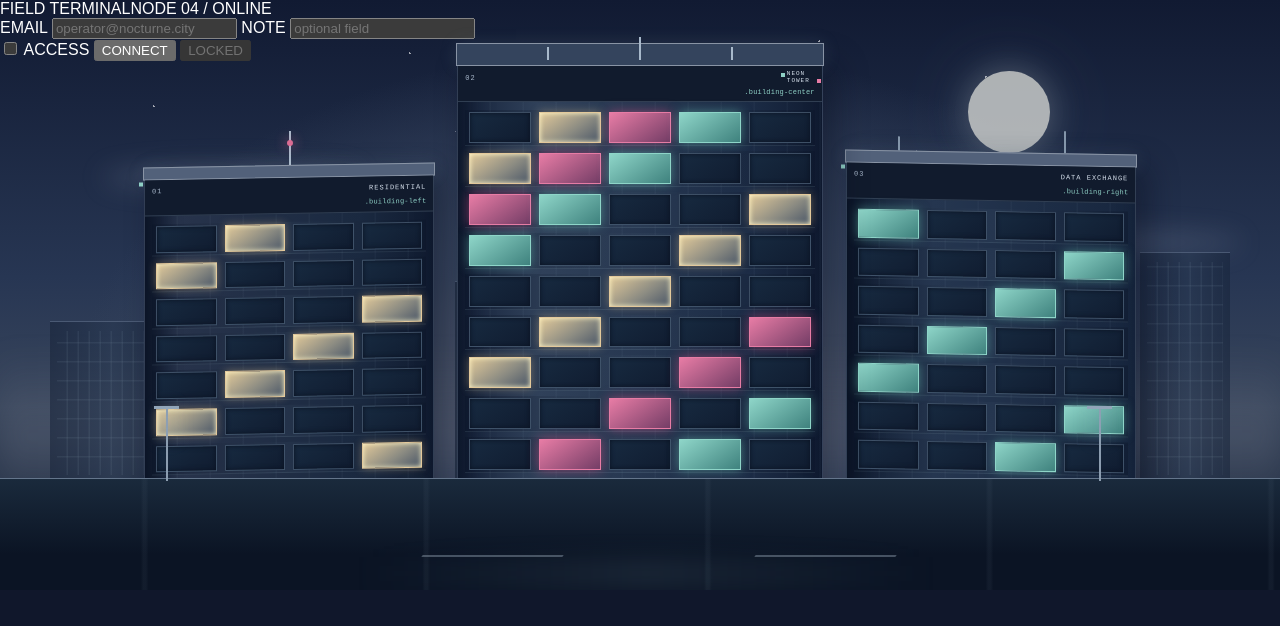
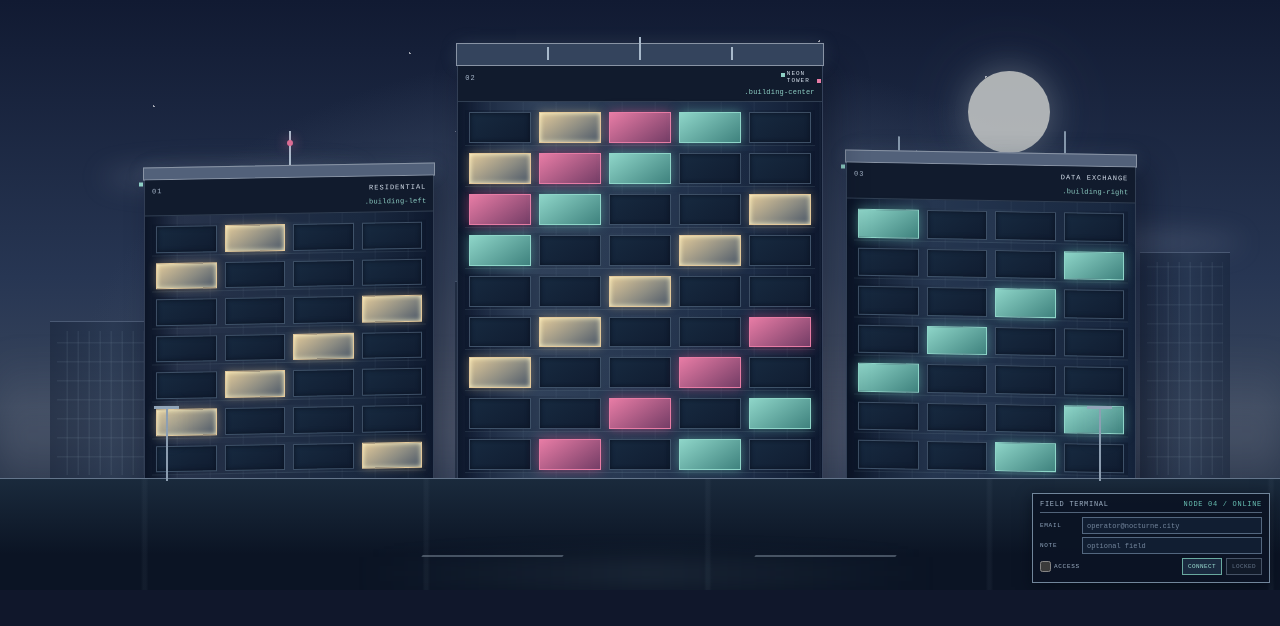
Before and after one commit to RinaFir/City, a plain HTML site: page scenes/city/index.html in a window 1280 px wide. Drawn offline with Linux system fonts and the light colour scheme.

Commit message:
Style interactive city control terminal

```diff
--- a/scenes/city/city.css
+++ b/scenes/city/city.css
@@ -63,3 +63,24 @@ body{overflow:hidden}
 .building-center .building-sign b::after{content:"";position:absolute;right:-6px;bottom:2px;width:4px;height:4px;background:#e77ca5}
 .selector-label{display:block;flex-basis:100%;font:7px/1 var(--mono,monospace);letter-spacing:.2px;color:#8fd0c5;text-align:right}
 @media(max-width:600px){.building-sign{height:37px;padding:3px 3px}.building-sign b{font-size:5px}.selector-label{font-size:6px}}
+
+
+/* Interactive terminal: real controls for state and form selector exercises */
+.control-terminal{position:absolute;z-index:8;right:10px;bottom:7px;width:clamp(188px,25vw,238px);padding:6px 7px 7px;background:#0b1424ed;border:1px solid #71869b;box-shadow:0 4px 14px #050b16aa;color:#c5d2e2;font:7px/1.2 monospace;letter-spacing:.7px;pointer-events:auto}
+.terminal-heading{display:flex;justify-content:space-between;gap:6px;padding-bottom:4px;margin-bottom:4px;border-bottom:1px solid #52647a;color:#9eb0c4;font-size:7px}
+.terminal-heading span:last-child{color:#69c1b4}
+.terminal-form{display:grid;gap:3px}
+.terminal-field{display:grid;grid-template-columns:37px minmax(0,1fr);align-items:center;gap:5px;color:#91a5bd;font-size:6px}
+.terminal-field input{width:100%;min-width:0;height:17px;padding:2px 4px;border:1px solid #53677f;border-radius:0;background:#111e32;color:#e5edf6;font:7px monospace;letter-spacing:0}
+.terminal-field input::placeholder{color:#74869d;opacity:1}
+.terminal-controls{display:flex;align-items:center;gap:4px;margin-top:1px}
+.terminal-toggle{display:flex;align-items:center;gap:3px;margin-right:auto;color:#9eb0c4;font-size:6px;white-space:nowrap}
+.terminal-access{width:11px;height:11px;margin:0;accent-color:#69c1b4}
+.terminal-controls button{min-height:17px;padding:2px 5px;border:1px solid #71869b;border-radius:0;background:#1a2a40;color:#d9e4f1;font:6px monospace;letter-spacing:.4px;cursor:pointer}
+.terminal-connect{border-color:#69a99f!important;color:#9de0d4!important}
+.terminal-locked:disabled{border-color:#465366;color:#65758a;background:#111a29;cursor:not-allowed}
+.terminal-connect:active{transform:translateY(1px);background:#304b60}
+.terminal-field input:focus,.terminal-controls button:focus{outline:1px solid #e2b77d;outline-offset:1px}
+.terminal-controls button:focus-visible,.terminal-access:focus-visible{outline:2px solid #e2b77d;outline-offset:2px}
+.terminal-form:focus-within{border-left:2px solid #69c1b4;padding-left:4px}
+@media(max-width:600px){.control-terminal{right:6px;bottom:5px;width:188px;padding:5px 6px}.terminal-heading{font-size:6px}.terminal-field{grid-template-columns:32px minmax(0,1fr);gap:4px}.terminal-field input{height:16px;font-size:6px}.terminal-controls{gap:3px}.terminal-controls button{padding:2px 4px;font-size:5px}}
```
